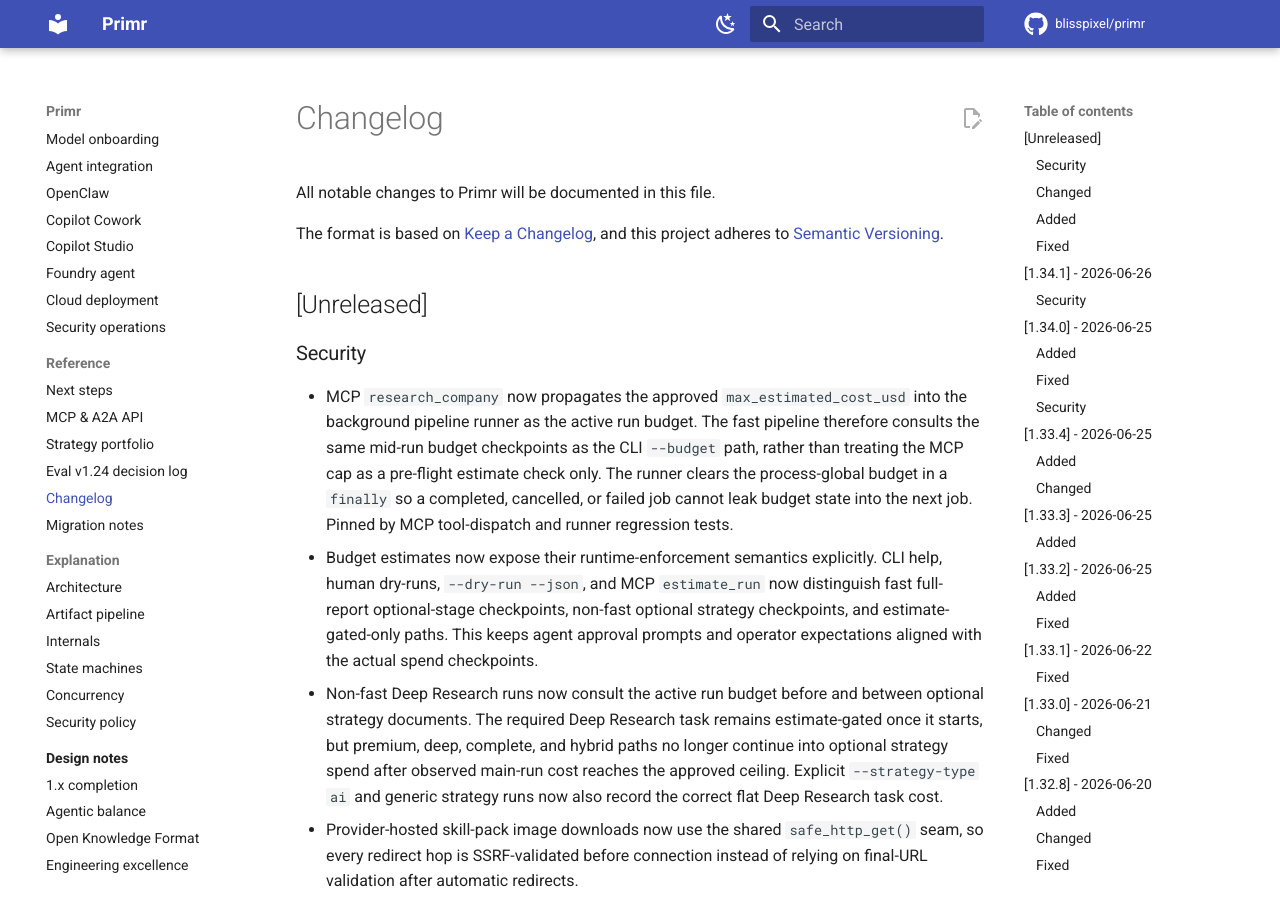
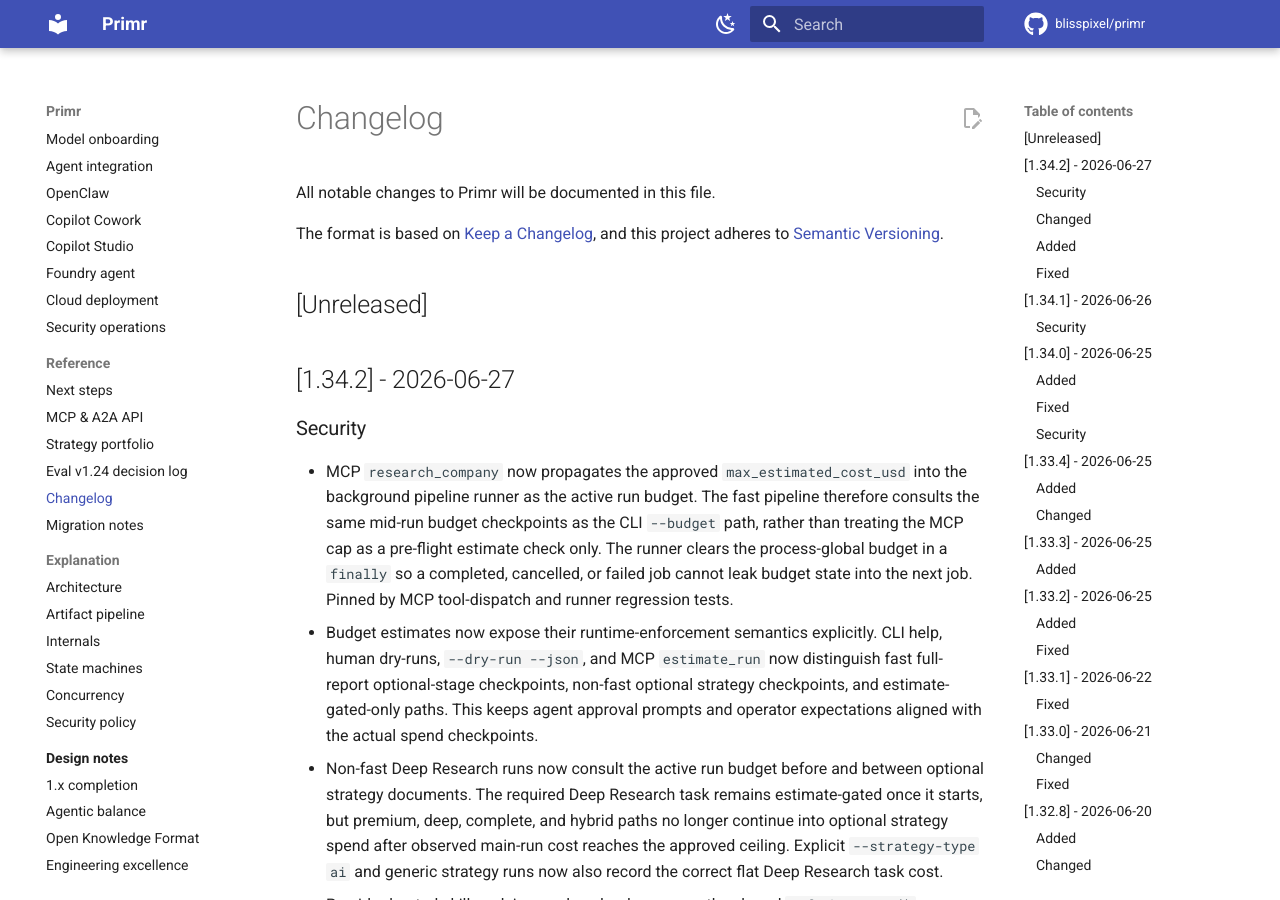
Before and after one commit to blisspixel/primr, an MkDocs documentation site: the page built from docs/CHANGELOG.md, in a window 1280 px wide and 900 px high. Built offline with MkDocs 1.6.1 and Material for MkDocs 9.7.7, drawn with Linux system fonts in a browser that asks for light colours; comment, search, counter and statistics services are not loaded.

Commit message:
Prepare 1.34.2 release

```diff
--- a/docs/CHANGELOG.md
+++ b/docs/CHANGELOG.md
@@ -6,6 +6,8 @@
 and this project adheres to [Semantic Versioning](https://semver.org/spec/v2.0.0.html).
 
 ## [Unreleased]
+
+## [1.34.2] - 2026-06-27
 
 ### Security
 
--- a/pyproject.toml
+++ b/pyproject.toml
@@ -4,7 +4,7 @@
 
 [project]
 name = "primr"
-version = "1.34.1"
+version = "1.34.2"
 description = "Turn any company or organization URL into a strategic intelligence brief. Adaptive scraping + AI-powered research and synthesis."
 readme = "README.md"
 license = "Apache-2.0"
--- a/src/primr/__init__.py
+++ b/src/primr/__init__.py
@@ -9,7 +9,7 @@
 - REST API for research requests (optional, requires fastapi)
 """
 
-__version__ = "1.34.1"
+__version__ = "1.34.2"
 __author__ = "Nick Seal"
 
 # Subpackages are available via direct import:
```
Also changed, not shown: ROADMAP.md (+2 -1 lines), 4 other files.
